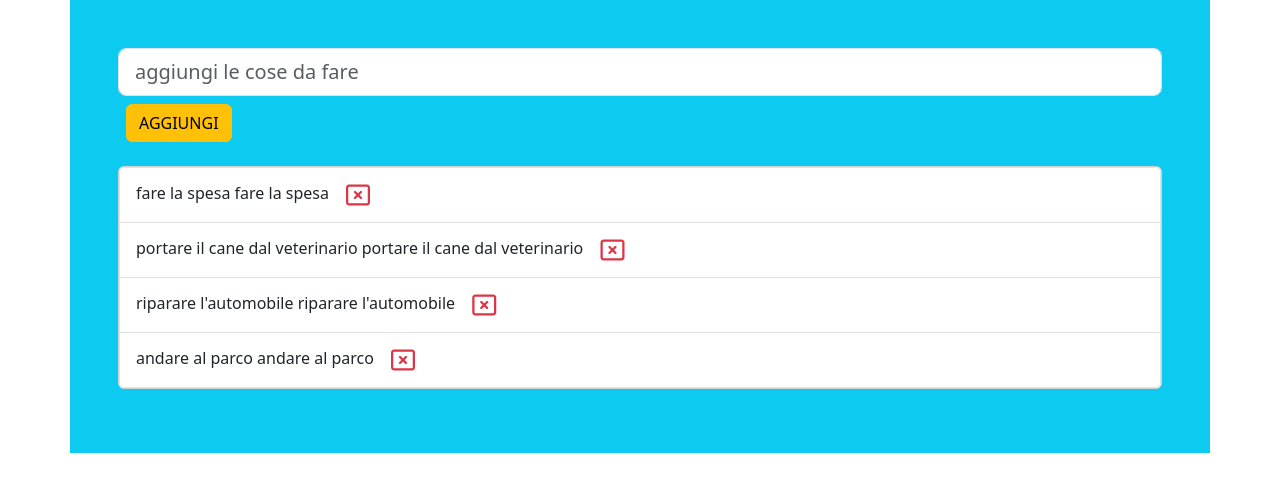
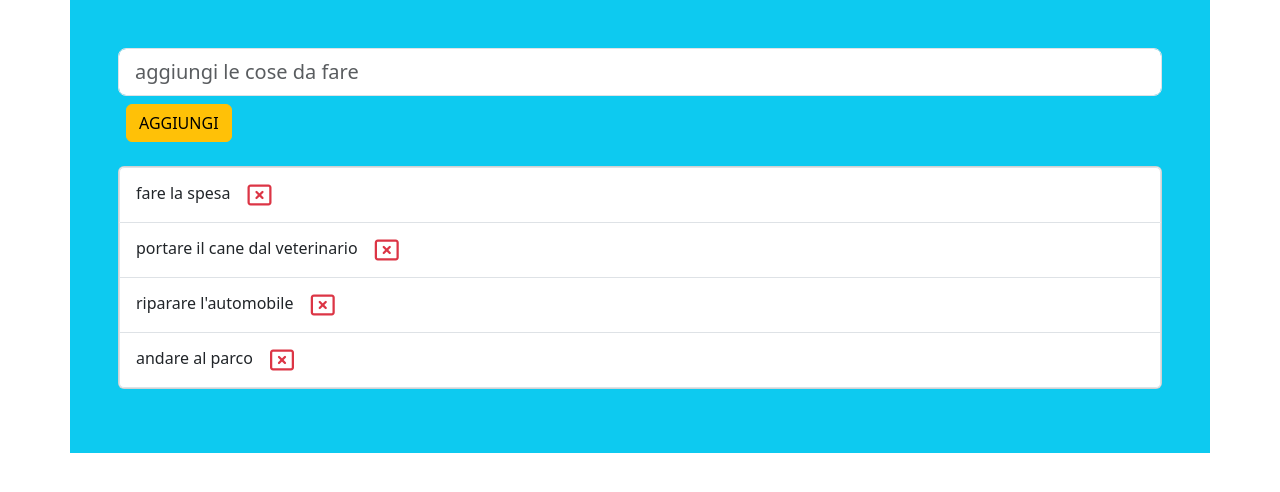
Before and after one commit to michelepiccinno/vue-todolist, a plain HTML site: page index.html in a window 1280 px wide. Drawn offline with nearby package versions, Linux system fonts and the light colour scheme.

Commit message:
remove output duplicate {{ singleElement.text }}

```diff
--- a/index.html
+++ b/index.html
@@ -39,7 +39,7 @@
             {{ singleElement.text }}
 
             <!-- {{"id " +  singleElement.id}} -->
-            {{singleElement.text}}
+            <!-- {{singleElement.text}} -->
 
             <button class="btn btn-link text-danger"
                 @click="deleteSingleElement(singleElement.id)">  <!-- al click "passo" l'id dell 'elemento cliccato alla function'-->
```
